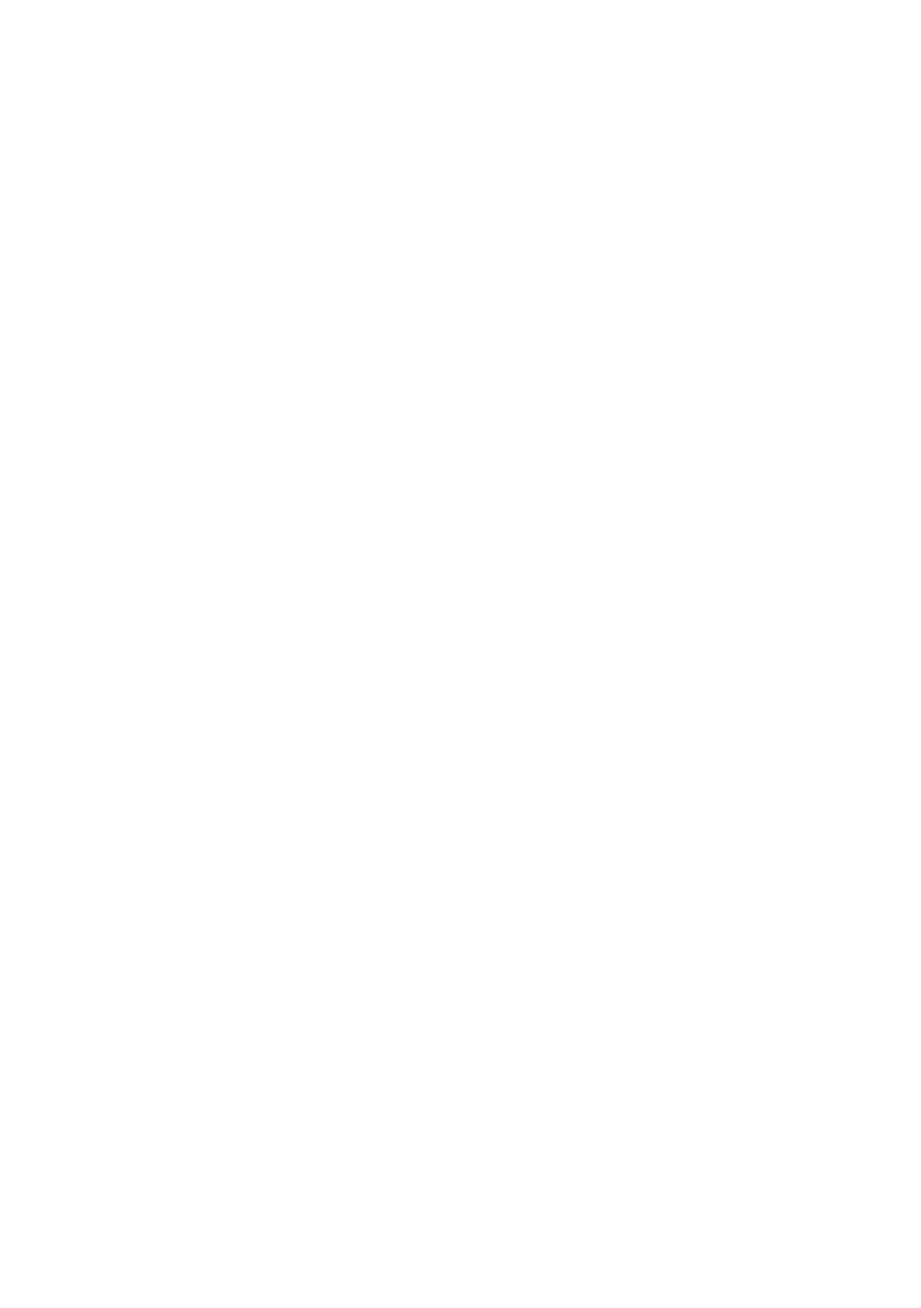
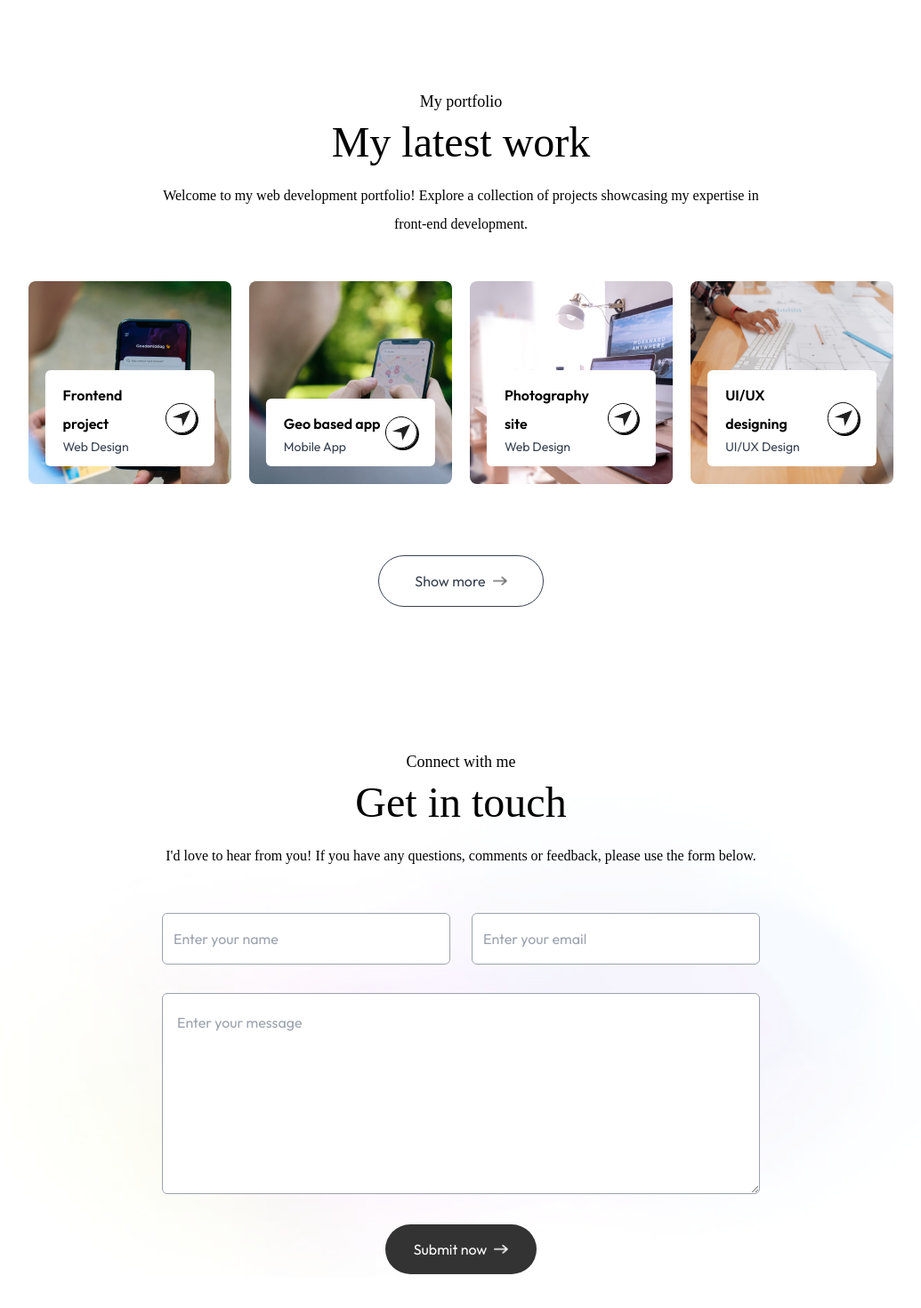
Before and after one commit to muzaffaryusupov1/portfolio-nextjs, a Next.js app: page / in a window 1280 px wide. Shown: the part 2553-4023 px from the top of the page at 89% size, without its empty margins (122-1157 px from the left). Before the commit the page ends 2613 px from the top, so only its background shows below. Built offline with nearby package versions, Linux system fonts and the light colour scheme; a web font is replaced by a local one.

Commit message:
work and contact section

```diff
--- /dev/null
+++ b/app/components/contact.tsx
@@ -0,0 +1,82 @@
+import { assets } from '@/assets/assets'
+import Image from 'next/image'
+import { useState } from 'react'
+
+const Contact = () => {
+	const [result, setResult] = useState('')
+
+	const onSubmit = async (event: any) => {
+		event.preventDefault()
+		setResult('Sending....')
+		const formData = new FormData(event.target)
+
+		formData.append('access_key', '1b40af3a-b66f-4be7-96ac-a5afaf8b1fbe')
+
+		const response = await fetch('https://api.web3forms.com/submit', {
+			method: 'POST',
+			body: formData,
+		})
+
+		const data = await response.json()
+
+		if (data.success) {
+			setResult('Form Submitted Successfully')
+			event.target.reset()
+		} else {
+			console.log('Error', data)
+			setResult(data.message)
+		}
+	}
+
+	return (
+		<div
+			id='contact'
+			className='w-full px-[12%] py-10 scroll-mt-20 bg-[url("/footer-bg-color.png")] bg-no-repeat bg-center bg-[length:90%_auto]'
+		>
+			<h4 className='text-center mb-2 text-lg font-Ovo'>Connect with me</h4>
+			<h2 className='text-center text-5xl font-Ovo'>Get in touch</h2>
+
+			<p className='text-center max-w-2xl mx-auto mt-5 mb-12 font-Ovo'>
+				I'd love to hear from you! If you have any questions, comments or feedback, please use the
+				form below.
+			</p>
+
+			<form onSubmit={onSubmit} className='max-w-2xl mx-auto'>
+				<div className='grid grid-cols-auto gap-6 mt-10 mb-8'>
+					<input
+						type='text'
+						placeholder='Enter your name'
+						required
+						className='flex-1 p-3 outline-none border-[0.5px] border-gray-400 rounded-md bg-white'
+						name='name'
+					/>
+					<input
+						type='email'
+						placeholder='Enter your email'
+						required
+						className='flex-1 p-3 outline-none border-[0.5px] border-gray-400 rounded-md bg-white'
+						name='email'
+					/>
+				</div>
+				<textarea
+					rows={6}
+					placeholder='Enter your message'
+					required
+					className='w-full p-4 outline-none border-[0.5px] border-gray-400 rounded-md bg-white mb-6'
+					name='message'
+				></textarea>
+
+				<button
+					type='submit'
+					className='py-3 px-8 w-max flex items-center justify-between gap-2 bg-black/80 text-white rounded-full mx-auto hover:bg-black duration-500'
+				>
+					Submit now <Image src={assets.right_arrow_white} alt='' className='w-4' />
+				</button>
+
+				<p className='mt-4'>{result}</p>
+			</form>
+		</div>
+	)
+}
+
+export default Contact
--- /dev/null
+++ b/app/components/work.tsx
@@ -0,0 +1,44 @@
+import { assets, workData } from '@/assets/assets'
+import Image from 'next/image'
+
+const Work = () => {
+	return (
+		<div id='work' className='w-full px-[12%] py-10 scroll-mt-20'>
+			<h4 className='text-center mb-2 text-lg font-Ovo'>My portfolio</h4>
+			<h2 className='text-center text-5xl font-Ovo'>My latest work</h2>
+
+			<p className='text-center max-w-2xl mx-auto mt-5 mb-12 font-Ovo'>
+				Welcome to my web development portfolio! Explore a collection of projects showcasing my
+				expertise in front-end development.
+			</p>
+
+			<div className='grid grid-cols-auto my-10 gap-5'>
+				{workData.map((project, index) => (
+					<div
+						key={index}
+						className='aspect-square bg-no-repeat bg-cover bg-center rounded-lg relative cursor-pointer group'
+						style={{ backgroundImage: `url(${project.bgImage})` }}
+					>
+						<div className='bg-white w-10/12 rounded-md absolute bottom-5 left-1/2 -translate-x-1/2 py-3 px-5 flex items-center justify-between duration-500 group-hover:bottom-7'>
+							<div>
+								<h2 className='font-semibold'>{project.title}</h2>
+								<p className='text-sm text-gray-700'>{project.description}</p>
+							</div>
+							<div className='border rounded-full border-black w-9 aspect-square flex items-center justify-center shadow-[2px_2px_0_#000] group-hover:bg-lime-300 transition'>
+								<Image src={assets.send_icon} alt='send icon' className='w-5' />
+							</div>
+						</div>
+					</div>
+				))}
+			</div>
+			<a
+				href=''
+				className='w-max flex items-center justify-center gap-2 text-gray-700 border-[0.5px] border-gray-700 rounded-full py-3 px-10 mx-auto my-20 hover:bg-lightHover duration-500'
+			>
+				Show more <Image src={assets.right_arrow_bold} alt='right arrow' className='w-4' />
+			</a>
+		</div>
+	)
+}
+
+export default Work
--- a/app/page.tsx
+++ b/app/page.tsx
@@ -1,9 +1,11 @@
 'use client'
 
 import About from './components/about'
+import Contact from './components/contact'
 import Header from './components/header'
 import Navbar from './components/navbar'
 import Services from './components/services'
+import Work from './components/work'
 
 export default function Home() {
 	return (
@@ -12,6 +14,8 @@
 			<Header />
 			<About />
 			<Services />
+			<Work />
+			<Contact />
 		</>
 	)
 }
--- a/tailwind.config.ts
+++ b/tailwind.config.ts
@@ -8,9 +8,11 @@
 	],
 	theme: {
 		extend: {
-			lightHover: '#fcf4ff',
-			darkHover: '#2a004a',
-			darkTheme: '#11001F',
+			colors: {
+				lightHover: '#fcf4ff',
+				darkHover: '#2a004a',
+				darkTheme: '#11001F',
+			},
 		},
 		fontFamily: {
 			Outfit: ['Outfit', 'sans-serif'],
```
